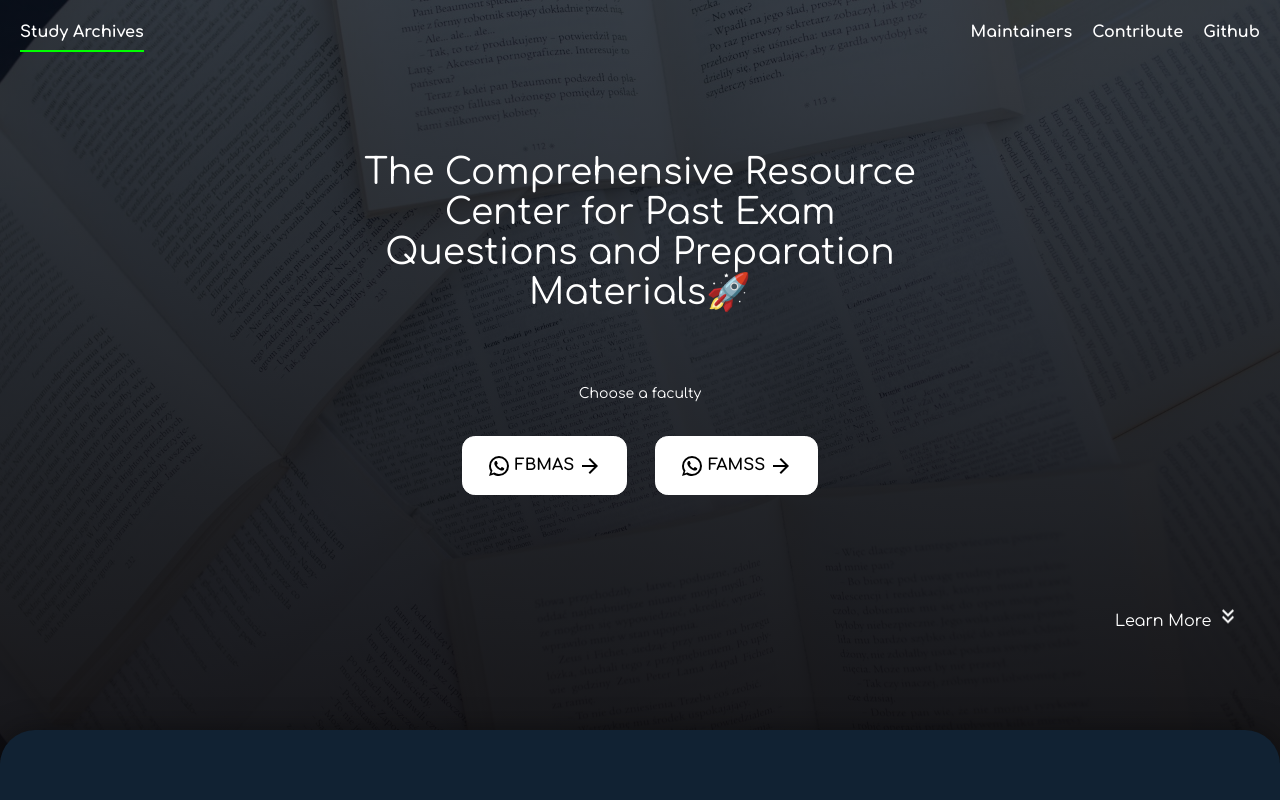
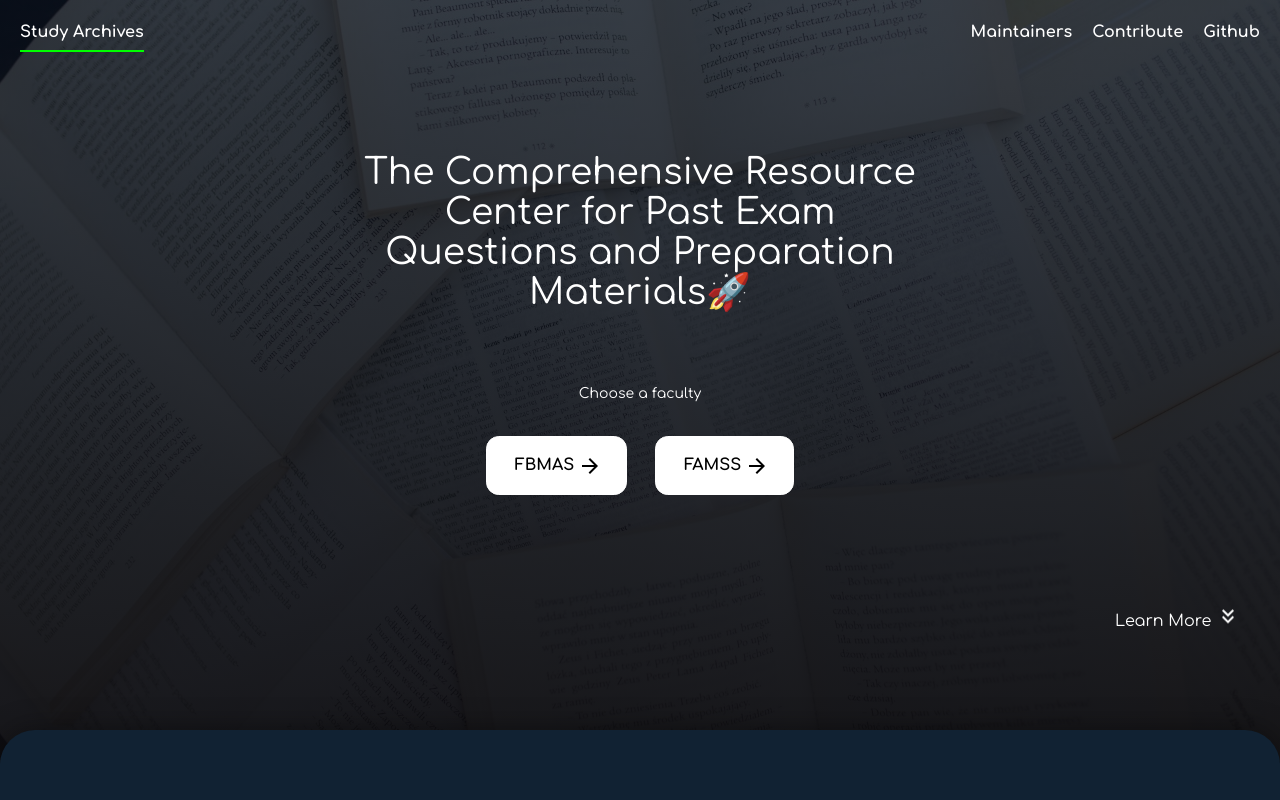
Before and after one commit to Topman-14/StudyArchives, a Next.js app: page / in a window 1280 px wide. Shown: the top 800 px of the page. Built offline with nearby package versions, Linux system fonts and the light colour scheme.

Commit message:
corrections, bug fixes

```diff
--- a/components/LargeBtn.js
+++ b/components/LargeBtn.js
@@ -9,7 +9,7 @@ export default function LargeBtn(props) {
 
   return (
     <Link href={props.href} className={styles.btn} target="_blank">
-        {(props.icon == "gmail")? <EmailOutlinedIcon /> : <WhatsAppIcon />}
+        {props.icon && ((props.icon == "gmail")? <EmailOutlinedIcon /> : <WhatsAppIcon />)}
         <button className='sm:pr-1 pl-1'>{props.text}</button>
         <ArrowForwardIcon />
     </Link>
--- a/components/styles/LargeBtn.module.css
+++ b/components/styles/LargeBtn.module.css
@@ -6,6 +6,7 @@
     padding:  1rem 1.5rem;
     transition: 0.2s;
     border: 1px solid white;
+    min-width: fit-content;
 }
 .btn:hover{
     background: #123;
--- a/src/pages/contribute.js
+++ b/src/pages/contribute.js
@@ -16,7 +16,7 @@ const Contribute = () => {
                     {/* body px-10 sm:pt-20 pt-32  flex flex-col justify-between gap-4 h-2/5 w-4/5 */}
 
                     <p className="max-w-xl mx-auto text-center sm:text-4xl text-2xl leading-snug fade-up">How Would You like to contribute to the drive?</p>
-                    <div id="heroBtns" className='fade flex justify-center gap-7 mt-2'>
+                    <div id="heroBtns" className='fade flex justify-center gap-7 mt-2 flex-wrap'>
                         <LargeBtn href="mailto:ojoore35@gmail.com" text="Gmail" icon="gmail"/>
                         <LargeBtn href="https://wa.me/+2348081405577" text="WhatsApp" icon="whatsapp"/>
                     </div>
```
